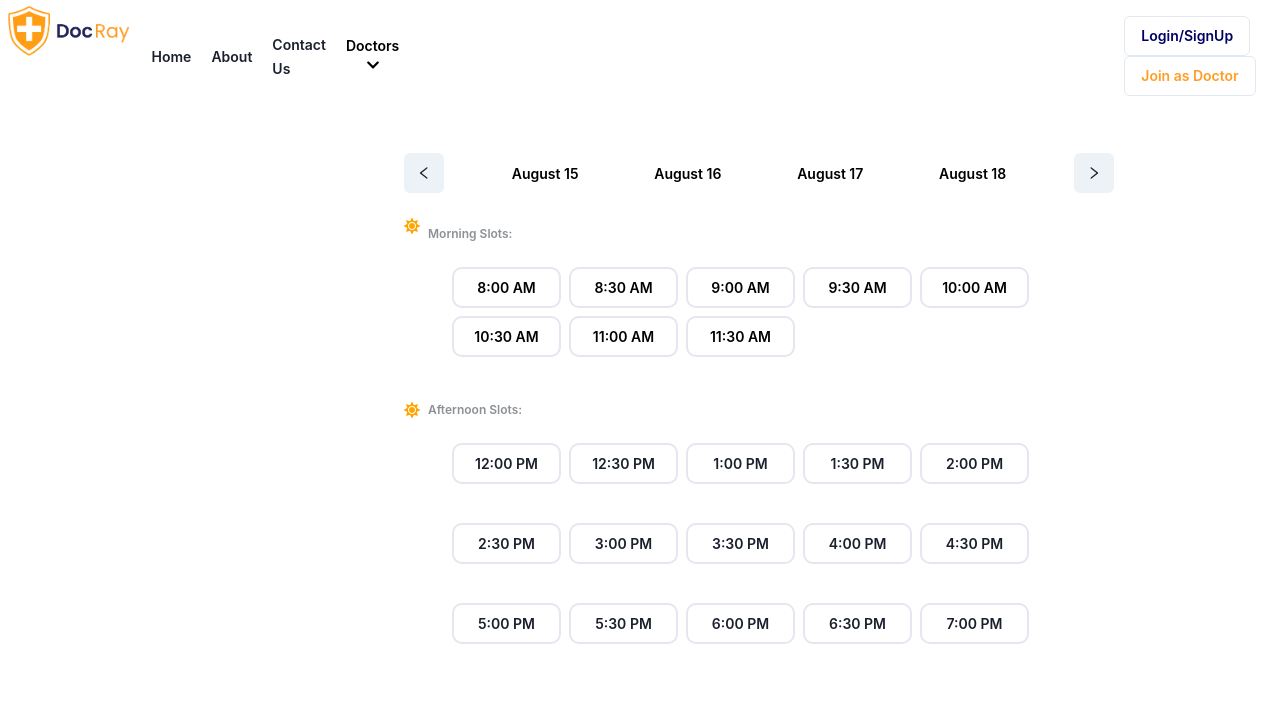
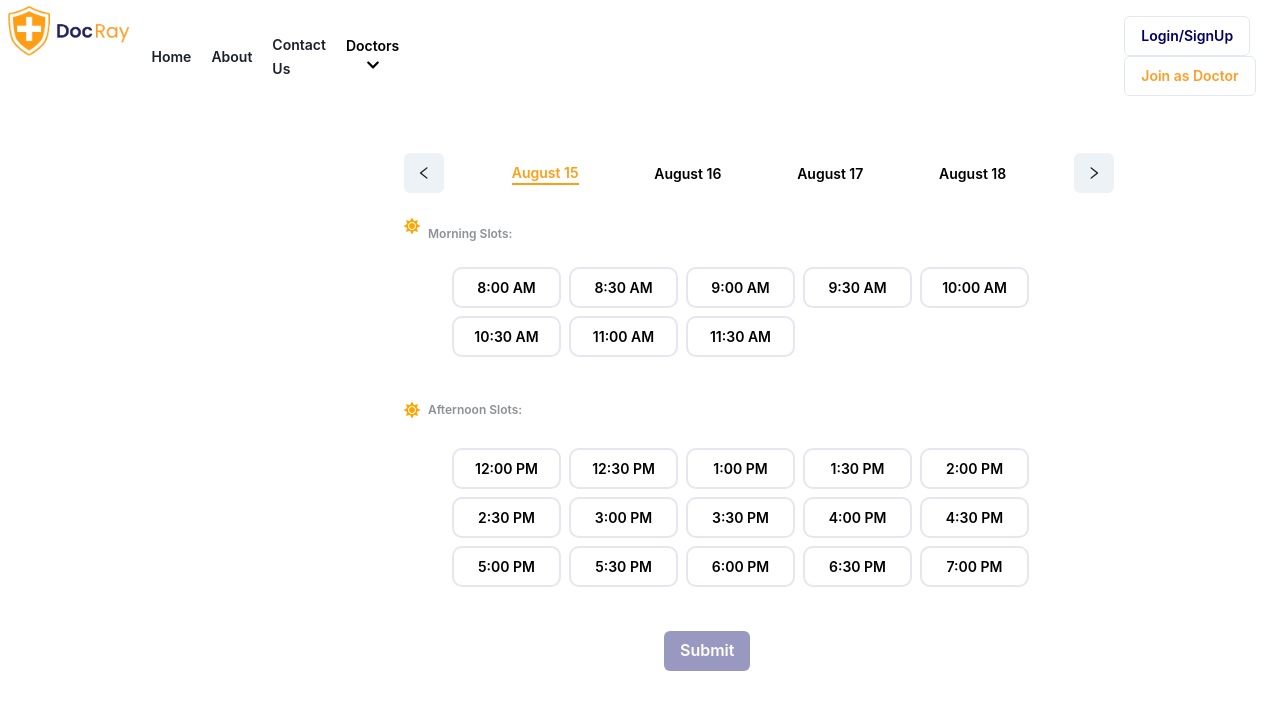
Before and after one commit to UsamaGhazan/DOCRAY, a React (Create React App) app in the folder frontend/: page /setAvailability in a window 1280 px wide. Shown: the top 710 px of the page. Built offline with nearby package versions, Linux system fonts and the light colour scheme.

Commit message:
Setavailabilityscreen bugfix

```diff
--- a/frontend/src/Screens/DoctorScreens/SetAvailabilityScreen.js
+++ b/frontend/src/Screens/DoctorScreens/SetAvailabilityScreen.js
@@ -2,7 +2,16 @@
 import { AiOutlineRight, AiOutlineLeft } from 'react-icons/ai';
 import { FaSun } from 'react-icons/fa';
 import { useDispatch, useSelector } from 'react-redux';
-import { IconButton, Text, Flex, Box, Icon, HStack } from '@chakra-ui/react';
+import {
+  IconButton,
+  Text,
+  Flex,
+  Box,
+  Icon,
+  HStack,
+  Button,
+} from '@chakra-ui/react';
+import axios from 'axios';
 
 const timeSlots = [
   '8:00 AM',
@@ -31,12 +40,16 @@
 ];
 const formatDate = date => {
   const options = { month: 'long', day: 'numeric' };
+
   return new Date(date).toLocaleDateString(undefined, options);
 };
 const SetAvailabilityScreen = () => {
   const dispatch = useDispatch();
   const [startDate, setStartDate] = useState(new Date());
-  const [selectedDate, setSelectedDate] = useState(formatDate(new Date()));
+  const defaultDate = new Date().toLocaleDateString(undefined, {
+    timeZone: 'UTC',
+  });
+  const [selectedDate, setSelectedDate] = useState(defaultDate);
   const { loading, data, error } = useSelector(store => store.patientAppt);
   const [selectedTime, setSelectedTime] = useState({});
 
@@ -59,6 +72,7 @@
   };
 
   const handleDateClick = date => {
+    console.log('handle date click ', date);
     setSelectedDate(date.toLocaleDateString(undefined, { timeZone: 'UTC' }));
     setSelectedTime(prevSelectedTime => {
       const updatedTime = { ...prevSelectedTime };
@@ -71,9 +85,6 @@
     });
   };
 
-  // const handleSlotClick = timeSlot => {
-  // selectedTime.map(slot=>slot.date===selectedDate?setSelectedTime([...slot,{date:selectedDate,time:[...slot.time,timeSlot]}]))
-  // };
   const handleSlotClick = timeSlot => {
     setSelectedTime(prevSelectedTime => {
       const updatedTime = { ...prevSelectedTime };
@@ -82,11 +93,18 @@
         updatedTime[selectedDate] = [];
       }
 
-      updatedTime[selectedDate] = [...updatedTime[selectedDate], timeSlot];
+      const timeIndex = updatedTime[selectedDate].indexOf(timeSlot);
+
+      if (timeIndex === -1) {
+        updatedTime[selectedDate].push(timeSlot); // Add the time slot
+      } else {
+        updatedTime[selectedDate].splice(timeIndex, 1); // Remove the time slot
+      }
 
       return updatedTime;
     });
   };
+
   useEffect(() => {
     console.log('Selected Date ', selectedDate);
     if (selectedTime[selectedDate] && selectedTime[selectedDate].length > 0) {
@@ -94,6 +112,35 @@
     }
   }, [selectedDate, selectedTime]);
 
+  // Checking if any times are selected for the given dates
+
+  const hasSelectedTime = () => {
+    for (const date in selectedTime) {
+      if (selectedTime[date].length > 0) {
+        return true;
+      }
+    }
+    return false;
+  };
+
+  const handleSubmit = () => {
+    const selectedSlots = [];
+    for (const date in selectedTime) {
+      selectedSlots.push({ date, time: selectedTime[date] });
+    }
+    console.log(selectedSlots);
+    // Prepare your Axios request here
+    // For example:
+    // axios.post('/api/schedule', selectedSlots)
+    //   .then(response => {
+    //     console.log('Successfully submitted:', response.data);
+    // You can handle success actions here
+    //   })
+    //   .catch(error => {
+    //     console.error('Error submitting:', error);
+    // You can handle error actions here
+    //   });
+  };
   return (
     <Box
       width="742px"
@@ -175,11 +222,7 @@
                   alignItems="center"
                   justifyContent="center"
                   textAlign="center"
-                  cursor={
-                    selectedTime[selectedDate]?.includes(timeslot)
-                      ? 'not-allowed'
-                      : 'pointer'
-                  }
+                  cursor="pointer"
                   _hover={{
                     color: selectedTime[selectedDate]?.includes(timeslot)
                       ? 'initial'
@@ -187,19 +230,24 @@
                     borderColor: selectedTime[selectedDate]?.includes(timeslot)
                       ? 'initial'
                       : '#FF9E15',
-                    transition: 'all 0.5s ease-in-out',
+                    transition: 'all 0.2s ease-in-out',
                   }}
                   fontSize={14}
                   fontWeight={600}
-                  onClick={() => {
-                    if (!selectedTime[selectedDate]?.includes(timeslot)) {
-                      handleSlotClick(timeslot);
-                    }
-                  }}
+                  onClick={() => handleSlotClick(timeslot)} // Handle the click
                   style={{
                     color: selectedTime[selectedDate]?.includes(timeslot)
-                      ? 'gray'
+                      ? 'white'
                       : 'black',
+                    // Add a class to indicate selected slots for styling
+                    backgroundColor: selectedTime[selectedDate]?.includes(
+                      timeslot
+                    )
+                      ? '#FF9E15'
+                      : 'white',
+                    borderColor: selectedTime[selectedDate]?.includes(timeslot)
+                      ? '#FF9E15'
+                      : '#E6E5F0',
                   }}
                   // Add a class to indicate disabled slots for styling
                   className={
@@ -222,7 +270,7 @@
             Afternoon Slots:
           </Text>
         </HStack>
-        <Flex flexWrap="wrap" mt={47} ml="44px">
+        <Flex flexWrap="wrap" mt={83} ml="44px">
           {timeSlots.map((timeslot, index) => {
             const formattedStartTime = timeslot;
 
@@ -242,14 +290,31 @@
                   textAlign="center"
                   cursor="pointer"
                   _hover={{
-                    color: '#FF9E15',
-                    borderColor: '#FF9E15',
-                    transition: 'all 0.5s ease-in-out',
+                    color: selectedTime[selectedDate]?.includes(timeslot)
+                      ? 'initial'
+                      : '#FF9E15',
+                    borderColor: selectedTime[selectedDate]?.includes(timeslot)
+                      ? 'initial'
+                      : '#FF9E15',
+                    transition: 'all 0.2s ease-in-out',
                   }}
                   fontSize={14}
                   fontWeight={600}
-                  mt={35}
-                  onClick={() => handleSlotClick(timeslot)}
+                  onClick={() => handleSlotClick(timeslot)} // Handle the click
+                  style={{
+                    color: selectedTime[selectedDate]?.includes(timeslot)
+                      ? 'white'
+                      : 'black',
+                    // Add a class to indicate selected slots for styling
+                    backgroundColor: selectedTime[selectedDate]?.includes(
+                      timeslot
+                    )
+                      ? '#FF9E15'
+                      : 'white',
+                    borderColor: selectedTime[selectedDate]?.includes(timeslot)
+                      ? '#FF9E15'
+                      : '#E6E5F0',
+                  }}
                 >
                   {formattedStartTime}
                 </Box>
@@ -259,6 +324,18 @@
             return null;
           })}
         </Flex>
+        <Button
+          mt={10}
+          bg="button.60"
+          _hover={{ bg: '#000033' }}
+          _active={{ bg: '#000033' }}
+          onClick={handleSubmit}
+          color="white"
+          ml={'260'}
+          isDisabled={!hasSelectedTime()} // Disable the button if no times are selected
+        >
+          Submit
+        </Button>
       </Box>
     </Box>
   );
--- a/frontend/src/theme.js
+++ b/frontend/src/theme.js
@@ -8,7 +8,7 @@
     },
     button: {
       50: '#ff9e24',
-      100: '#000066',
+      60: '#000066',
     },
   },
   fonts: {
```
